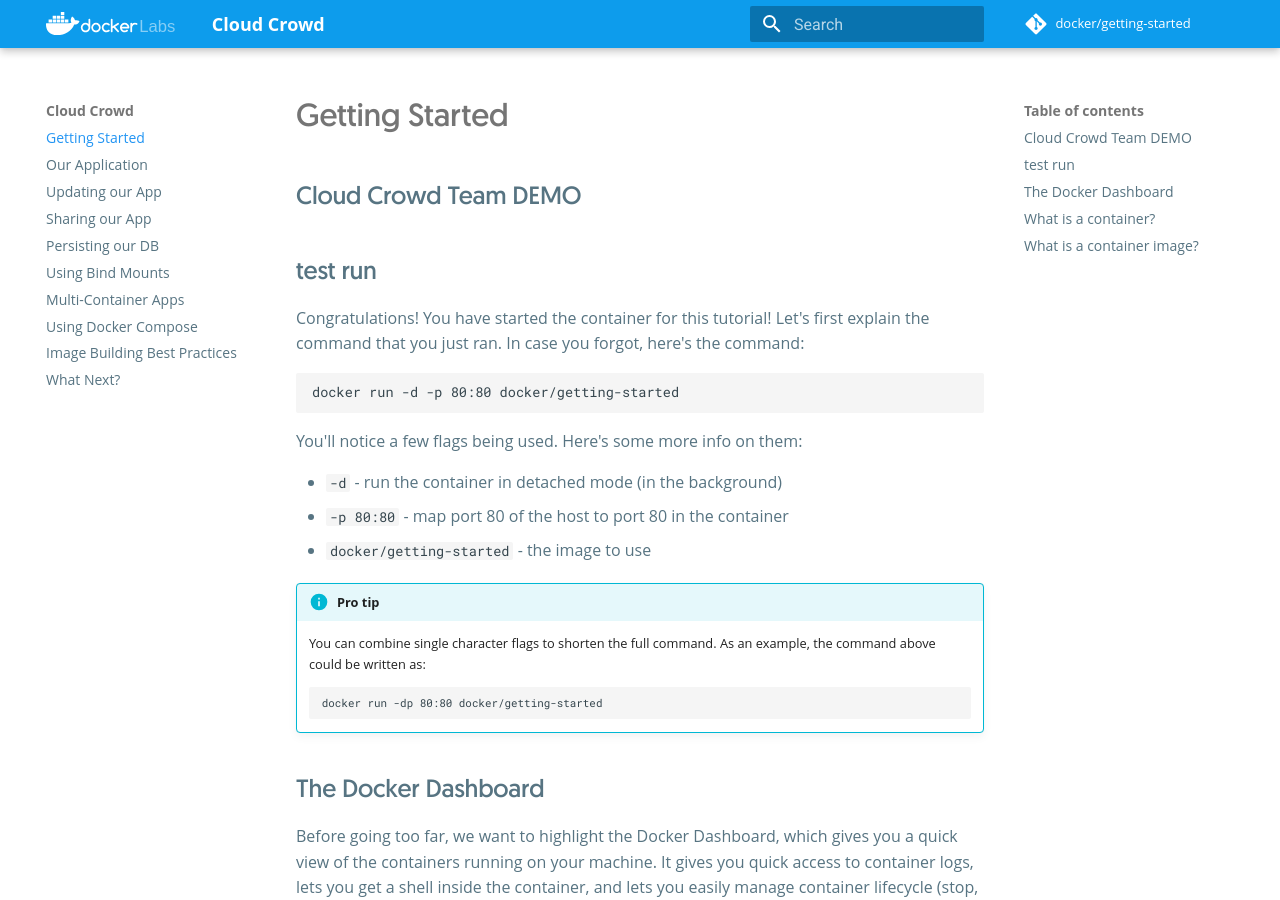
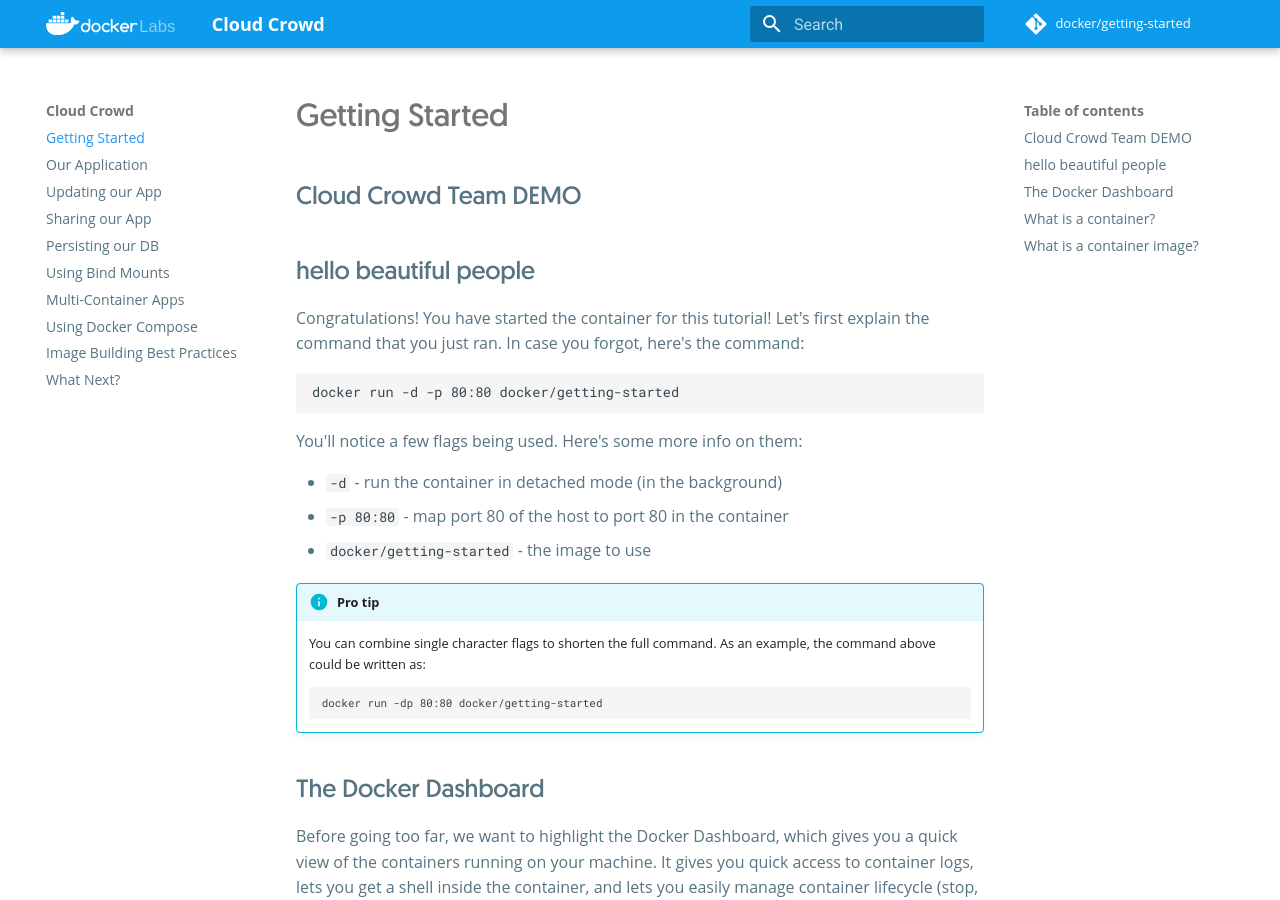
Before and after one commit to harrywontlose/idea-day, an MkDocs documentation site: the page built from docs/tutorial/index.md, in a window 1280 px wide and 900 px high. Built offline with MkDocs 1.6.1 and Material for MkDocs 9.7.7, drawn with Linux system fonts in a browser that asks for light colours; comment, search, counter and statistics services are not loaded.

Commit message:
Update index.md

```diff
--- a/docs/tutorial/index.md
+++ b/docs/tutorial/index.md
@@ -3,7 +3,7 @@ next_page: app.md
 ---
 
 ##Cloud Crowd Team DEMO
-##test run
+##hello beautiful people
 
 
 Congratulations! You have started the container for this tutorial!
```
